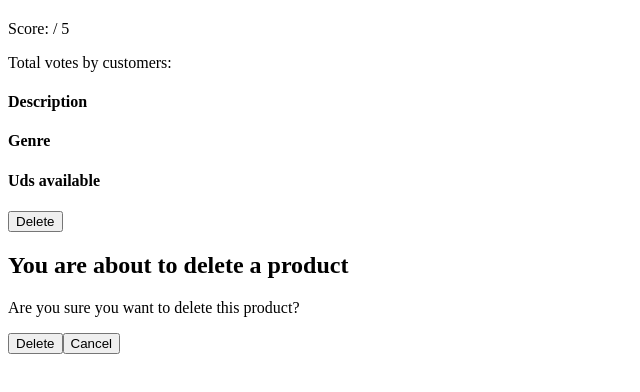
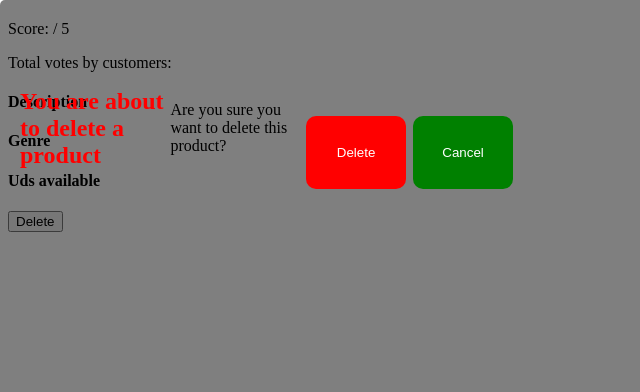
Before and after one commit to MarcosUgalde/Online-sales-page, a React (Vite) app in the folder frontend/: page /product-info/1 in a window 1280 px wide. Both pictures are taken after a click on the button "Delete". Shown: the top 392 px of the page, without its empty margins (0-640 px from the left). Built offline with nearby package versions, Linux system fonts and the light colour scheme; no server answers.

Commit message:
feat: added styles to delete modal

```diff
--- a/frontend/src/components/DeleteModal/index.jsx
+++ b/frontend/src/components/DeleteModal/index.jsx
@@ -1,15 +1,17 @@
+import Styled from './styles'
+
 function DeleteModal({ onClose, onDelete, isVisible }) {
     return (
-        <section style={{ display: isVisible ? 'block' : 'none' }}>
-            <div>
+        <Styled.Modal style={{ display: isVisible ? 'block' : 'none' }}>
+            <Styled.Text>
                 <h2>You are about to delete a product</h2>
                 <p>Are you sure you want to delete this product?</p>
-                <section>
-                    <button onClick={onDelete}>Delete</button>
-                    <button onClick={onClose}>Cancel</button>
-                </section>
-            </div>
-        </section>
+                <Styled.Buttons>
+                    <Styled.Delete onClick={onDelete}>Delete</Styled.Delete>
+                    <Styled.Cancel onClick={onClose}>Cancel</Styled.Cancel>
+                </Styled.Buttons>
+            </Styled.Text>
+        </Styled.Modal>
     )
 }
 
--- a/frontend/src/components/DeleteModal/styles.jsx
+++ b/frontend/src/components/DeleteModal/styles.jsx
@@ -0,0 +1,78 @@
+import { styled } from 'styled-components'
+
+const Modal = styled.section`
+    position: fixed;;
+    top: 0;
+    left: 0;
+    width: 100%;
+    height: 100%;
+    background-color: rgba(0, 0, 0, 0.5);
+    z-index: 1;
+    overflow: auto;
+    padding: 20px;
+    border-radius: 5px;
+
+    h2, p {
+        display: flex;
+        flex-direction: column;
+        justify-content: center;
+        align-items: center;
+        /* padding-top: 30px; */
+    }
+
+    h2 {
+        color: red;
+    }
+`
+
+const Text = styled.div`
+    display: flex;
+    justify-content: space-evenly;
+    padding-top: 3em;
+    width: 500px;
+`
+
+const Buttons = styled.section`
+    display: flex;
+    justify-content: space-evenly;
+    padding-top: 3em;
+    width: 500px;
+`
+
+const Delete = styled.button`
+    background: none;
+    border-radius: 10px;
+    width: 100px;
+    border: none;
+    color: white;
+    background-color: red;
+
+    &:hover{
+        color: red;
+        background-color: white;
+        transition: 0.4s;
+    }
+`
+
+const Cancel = styled.button`
+    background: none;
+    border-radius: 10px;
+    width: 100px;
+    border: none;
+    color: white;
+    background-color: green;
+
+    &:hover{
+        color: green;
+        background-color: white;
+        transition: 0.4s;
+    }
+`
+
+export default {
+    Modal,
+    Text,
+    Buttons,
+    Delete,
+    Cancel
+}
```
